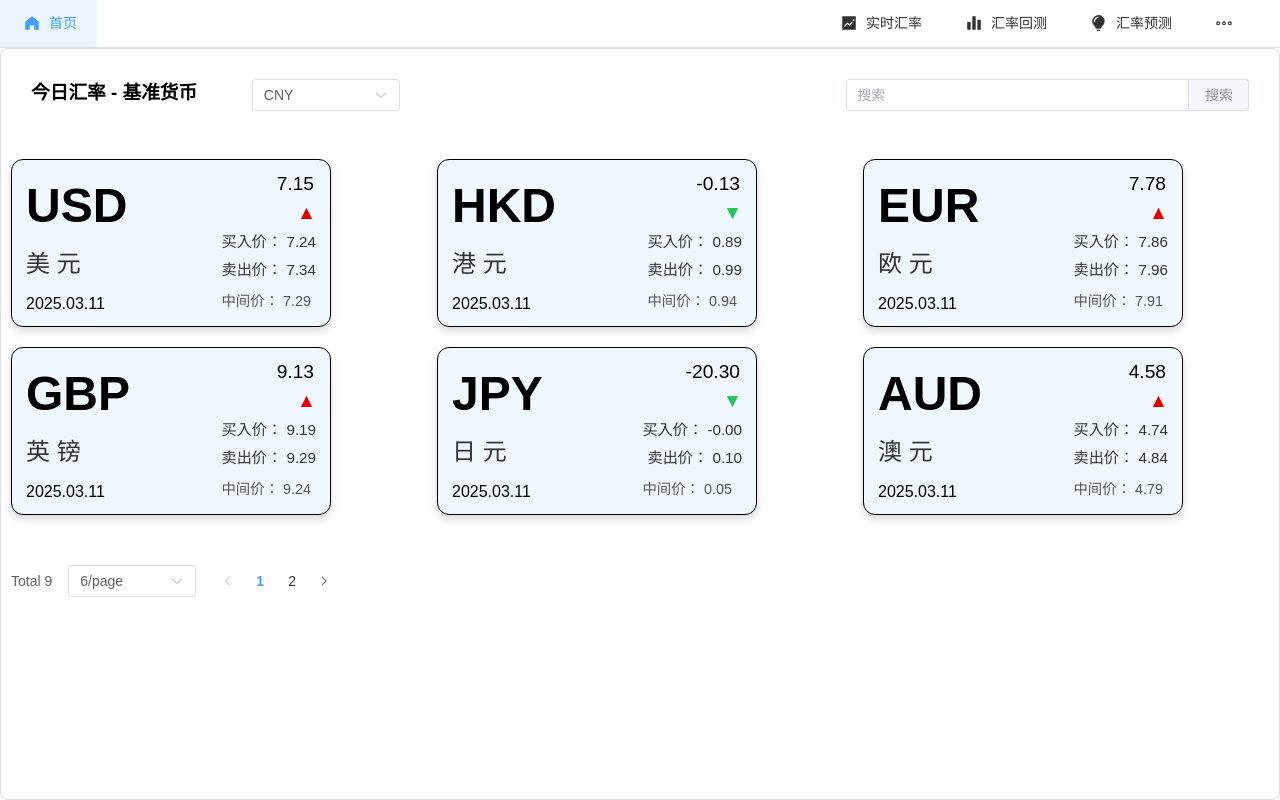
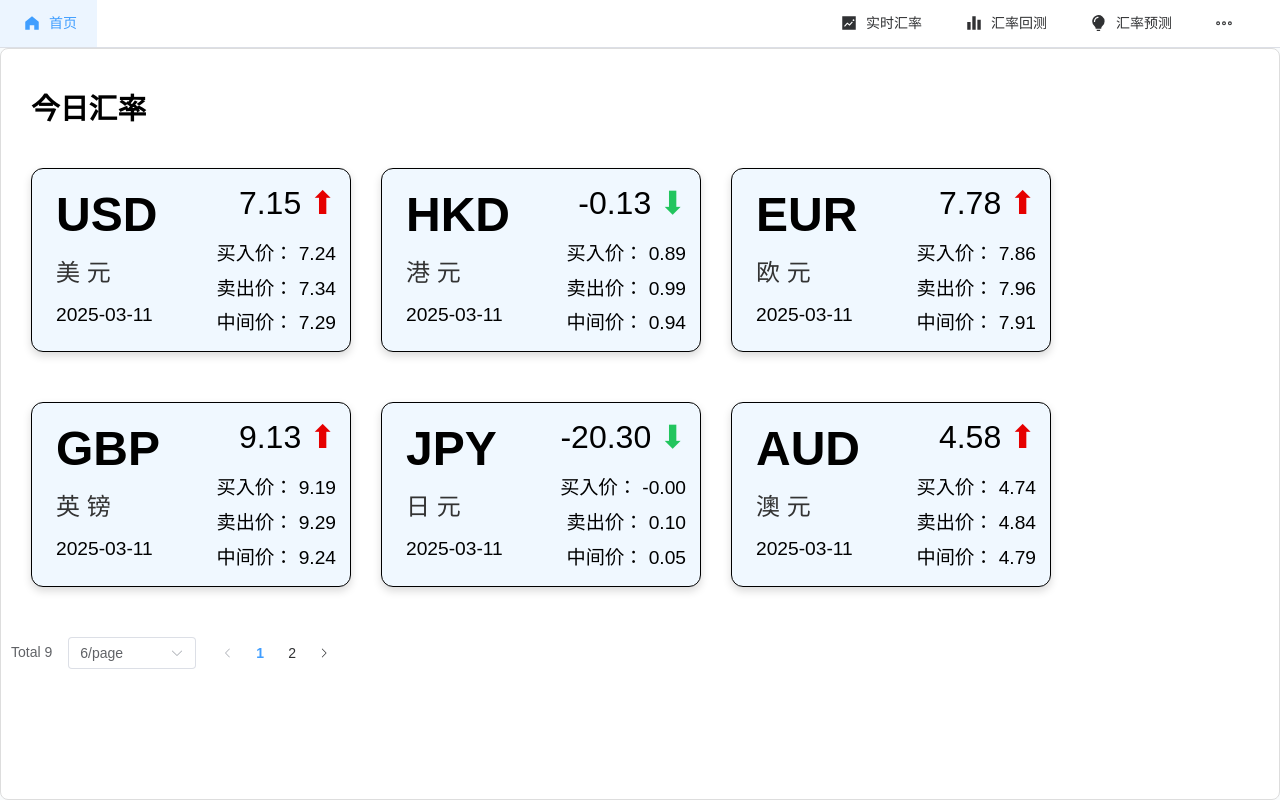
Before and after one commit to Meiyuan-Zhu/2025-HuaQiFrontend, a Vue app: page /#/realtime in a window 1280 px wide. Built offline with nearby package versions, Linux system fonts and the light colour scheme.

Commit message:
实现实时汇率界面的基本排版功能（未美化）

```diff
--- a/package.json
+++ b/package.json
@@ -9,7 +9,7 @@
     "preview": "vite preview"
   },
   "dependencies": {
-    "axios": "^1.6.2",
+    "axios": "^1.8.3",
     "echarts": "^5.6.0",
     "element-plus": "^2.5.3",
     "flag-icons": "^7.3.2",
--- a/src/views/rate/RealTimeRateBoard.vue
+++ b/src/views/rate/RealTimeRateBoard.vue
@@ -2,87 +2,41 @@
   <el-main class="rate-container">
     <!-- 顶部：基准货币选择、搜索框 -->
     <el-header class="header">
-      <el-row :gutter="5" justify="space-between">
-        <!-- 标题 -->
-        <el-col :span="4">
-          <h1 style="margin: auto;">今日汇率 - 基准货币</h1>
-        </el-col>
-
-        <!-- 基准货币选择 -->
-        <el-col :span="3">
-          <el-select v-model="baseCurrency">
-            <el-option
-              v-for="currency in availableCurrencies"
-              :key="currency"
-              :value="currency"
-            >
-              <div style="align-items: center;display: flex;">
-                <span :class="`fi fi-${getCurrencyFlag(currency)}`" class="currency-flag"></span>
-                <span>{{ currency }}</span>
-              </div>
-            </el-option>
-          </el-select>
-        </el-col>
-
-        <!-- 占位 -->
-        <el-col :span="8"></el-col>
-
-        <!-- 搜索框 -->
-        <el-col :span="8" class="search-col">
-          <el-input
-            v-model="searchQuery"
-            placeholder="搜索"
-            clearable
-            @clear="handleSearch"
-            @keyup.enter="handleSearch"
-          >
-            <template #append>
-              <el-button @click="handleSearch">搜索</el-button>
-            </template>
-          </el-input>
-        </el-col>
-      </el-row>
+      <h1 class="page-title">今日汇率</h1>
     </el-header>
 
     <!-- 卡片列表布局：替换表格 -->
     <div class="card-list">
-      <el-row :gutter="20">
-        <el-col
-          v-for="item in extendedRates"
-          :key="item.id"
-          :span="8"
-        >
           <!-- 单个汇率卡片（点击可查看趋势） -->
-          <div class="exact-card" @click="showTrend(item)">
+          <div class="exact-card"
+        v-for="item in extendedRates"
+        :key="item.id"
+        @click="showTrend(item)">
             <div class="card-content">
-              <!-- 左边：货币代码、中文货币名 -->
-               <div class ="left-part">
+              <!-- 左边：货币代码、中文货币名、日期 -->
+              <div class="left-part">
                 <div class="top-line">
                   <span class="big-currency">{{ item.currency }}</span>
-
                 </div>
-
                 <div class="zh-currency">{{ currencyZhMap[item.currency] }}</div>
                 <span class="date">{{ item.updateTime }}</span>
-               </div>
+              </div>
 
               <!-- 右边：买入价、卖出价、中间价 -->
               <div class="right-part">
-                <span class="big-diff">{{ item.diffVal }}</span>
+                <div class="diff-row">
+                  <span class="big-diff">{{ item.diffVal }}</span>
                   <span :class="item.isUp ? 'arrow-up' : 'arrow-down'">
-                    {{ item.isUp ? '▲' : '▼' }}
+                    {{ item.isUp ? '⬆' : '⬇' }}
                   </span>
+                </div>
+
                 <div class="price-line">买入价： {{  item.buy  }}</div>
                 <div class="price-line">卖出价： {{  item.sell  }}</div>
-                <div class="bottom-line">
-
-                  <span class="mid-price">中间价： {{ item.mid }}</span>
-                </div>
+                <div class="price-line">中间价： {{  item.mid  }}</div>
               </div>
             </div>
           </div>
-        </el-col>
-      </el-row>
     </div>
 
     <!-- 分页 -->
@@ -200,49 +154,49 @@ const rateList = ref<RateItem[]>([
     currency: "USD",
     fromRate: 0.1372,
     toRate: 7.2884,
-    updateTime: "2025.03.11",
+    updateTime: "2025-03-11",
   },
   {
     id: 2,
     currency: "HKD",
     fromRate: 1.06879,
     toRate: 0.93564,
-    updateTime: "2025.03.11",
+    updateTime: "2025-03-11",
   },
   {
     id: 3,
     currency: "EUR",
     fromRate: 0.1265,
     toRate: 7.9051,
-    updateTime: "2025.03.11",
+    updateTime: "2025-03-11",
   },
   {
     id: 4,
     currency: "GBP",
     fromRate: 0.1082,
     toRate: 9.2421,
-    updateTime: "2025.03.11",
+    updateTime: "2025-03-11",
   },
   {
     id: 5,
     currency: "JPY",
     fromRate: 20.3451,
     toRate: 0.0491,
-    updateTime: "2025.03.11",
+    updateTime: "2025-03-11",
   },
   {
     id: 6,
     currency: "AUD",
     fromRate: 0.2089,
     toRate: 4.7867,
-    updateTime: "2025.03.11",
+    updateTime: "2025-03-11",
   },
   {
     id: 7,
     currency: "CAD",
     fromRate: 0.1851,
     toRate: 5.4025,
-    updateTime: "2025.03.11",
+    updateTime: "2025-03-11",
   },
   {
     id: 8,
@@ -256,7 +210,7 @@ const rateList = ref<RateItem[]>([
     currency: "CHF",
     fromRate: 0.1189,
     toRate: 8.4104,
-    updateTime: "2025.03.11",
+    updateTime: "2025-03-11",
   },
 ]);
 
@@ -406,6 +360,10 @@ function generateMockTrendData(): TrendDataItem[] {
 /* 卡片列表区域 */
 .card-list {
   margin-top: 20px;
+  margin-left:20px;
+  display: flex;
+  flex-wrap: wrap;
+  gap:30px;
 }
 
 /* 分页 */
@@ -452,7 +410,14 @@ function generateMockTrendData(): TrendDataItem[] {
 .right-part {
   display: flex;
   flex-direction: column;
-  text-align: right; /* 如果想让右侧文字靠右 */
+  text-align: right;
+}
+
+.diff-row {
+  display: flex;
+  align-items: baseline;
+  justify-content: flex-end;
+  margin-bottom: 10px;
 }
 
 /* 第一行：USD 7.15 ▲ */
@@ -460,6 +425,7 @@ function generateMockTrendData(): TrendDataItem[] {
   display: flex;
   align-items: baseline;
   margin-bottom: 4px;
+  margin-left: 10px;
 }
 
 .big-currency {
@@ -469,17 +435,17 @@ function generateMockTrendData(): TrendDataItem[] {
 }
 
 .big-diff {
-  font-size: 1.2rem;
-  margin-right: 2px;
+  font-size: 2rem;
+  margin-right: 8px;
 }
 
 .arrow-up {
   color: #e60000; /* 红色箭头 */
-  font-size: 1.2rem;
+  font-size: 2rem;
 }
 .arrow-down {
   color: #22c55e; /* 绿色箭头 */
-  font-size: 1.2rem;
+  font-size: 2rem;
 }
 
 /* 第二行：中文货币名称 */
@@ -487,30 +453,20 @@ function generateMockTrendData(): TrendDataItem[] {
   font-size: 1.5rem;
   margin-bottom: 10px;
   color: #333;
+  margin-left: 10px;
 }
 
 /* 买入/卖出价 */
 .price-line {
-  font-size: 0.95rem;
+  font-size: 1.2rem;
   margin: 3px 0;
-  color: #333;
-}
-
-/* 底部：时间 + 中间价 */
-.bottom-line {
-  display: flex;
-  justify-content: space-between;
-  margin-top: 6px;
-  font-size: 0.9rem;
-  color: #555;
+  color: #000000;
 }
 
 .date {
   margin-right: 8px;
-}
-
-.mid-price {
-  /* 让中间价与日期分开 */
+  margin-left: 10px;
+  font-size: 1.2rem;
 }
 
 /* 趋势弹窗相关 */
@@ -530,4 +486,9 @@ function generateMockTrendData(): TrendDataItem[] {
   height: 1.5em;
   margin-right: 4px;
 }
+.page-title {
+  font-size: 1.8em;
+  font-weight: bold;
+  margin-bottom: 20px;
+}
 </style>
```
Also changed, not shown: 1 other file (tests, documents, lock files or other folders).
